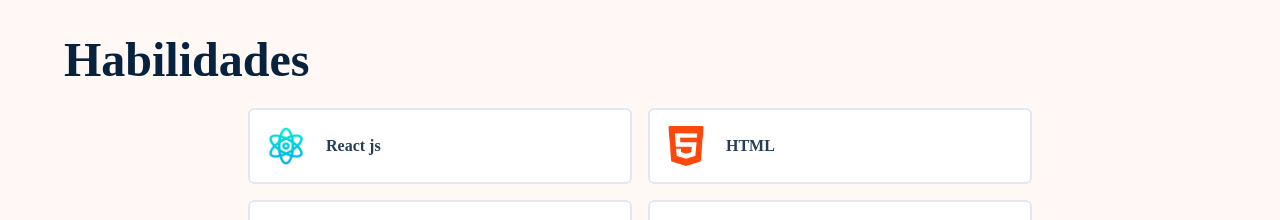
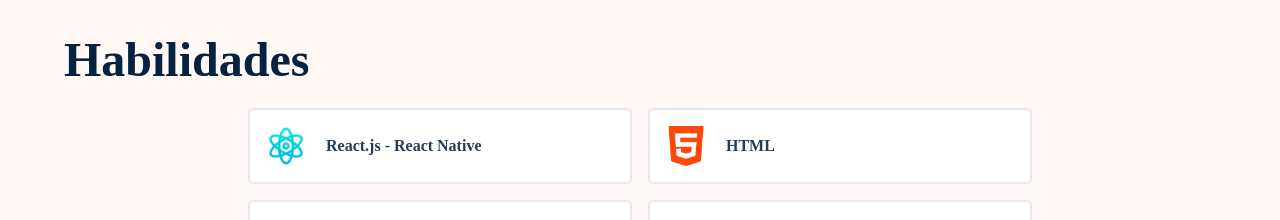
Before and after one commit to jmsr06/Portafolio, a React (Vite) app: page / in a window 1280 px wide. Shown: the part 820-1040 px from the top of the page. Built offline with nearby package versions, Linux system fonts and the light colour scheme; grey boxes are pictures that could not be loaded; a web font is replaced by a local one.

Commit message:
update CV

```diff
--- a/src/Content.js
+++ b/src/Content.js
@@ -48,7 +48,7 @@ export const content = {
     title_en: "Skills",
     skills_content: [
       {
-        name: "React js",
+        name: "React.js - React Native",
         logo: reactjs,
       },
       {
```
Also changed, not shown: 1 other file (tests, documents, lock files or other folders).
